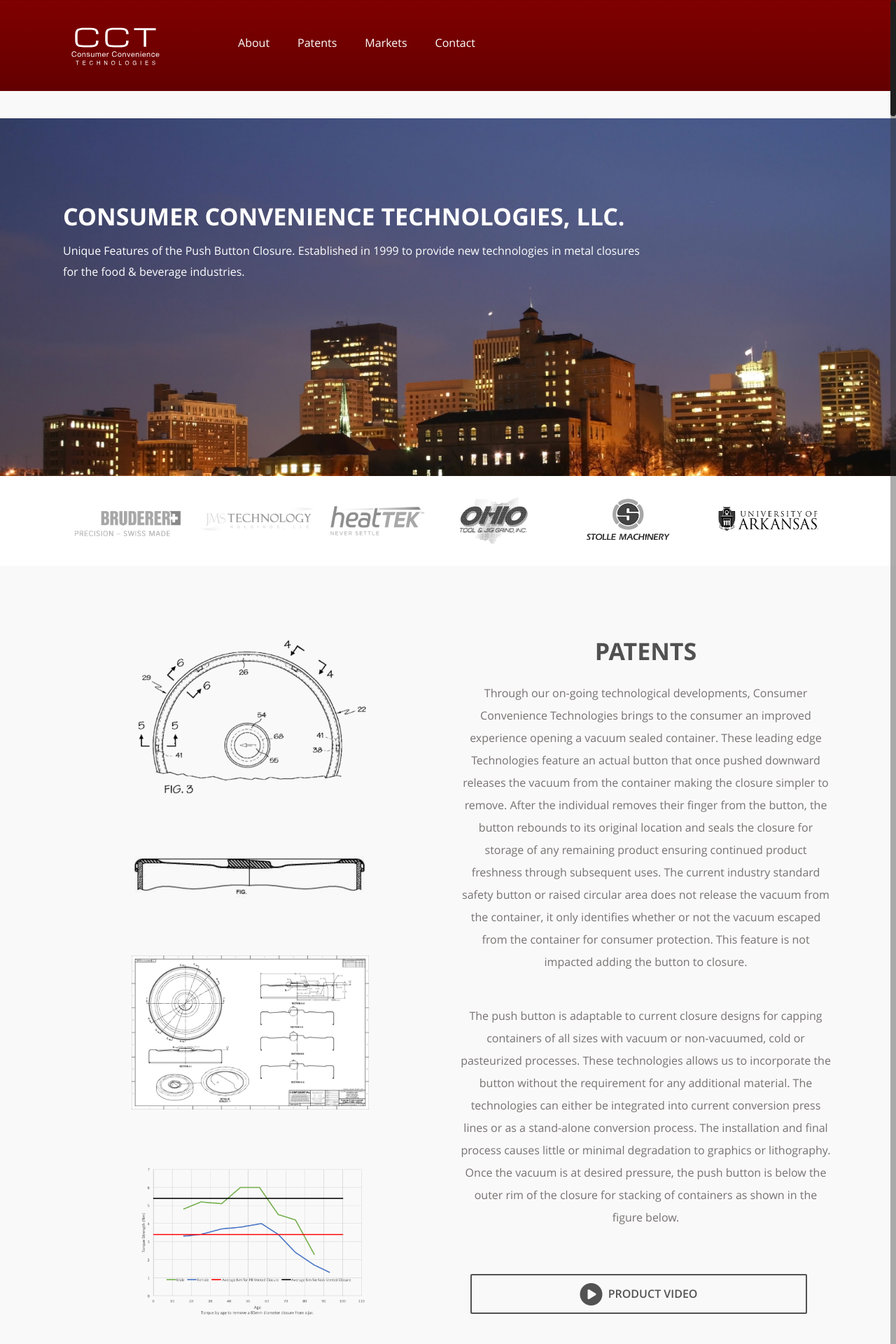
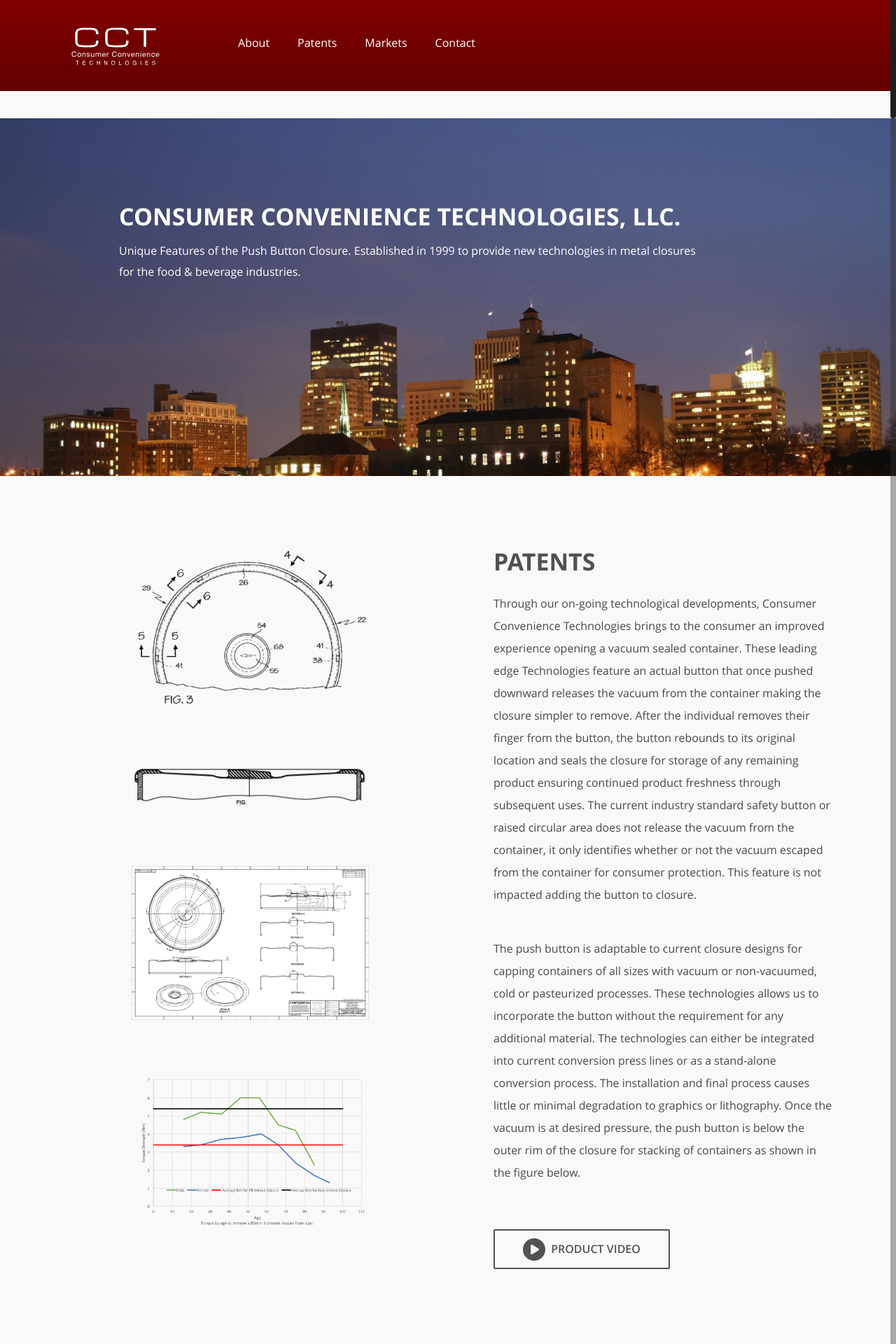
Before and after one commit to cbstodd/cct, a PHP site: page / in a window 1280 px wide. Shown: the top 1920 px of the page at 70% size. Run offline with PHP 8.4, Linux system fonts and the light colour scheme; some libraries are stand-ins or nearby versions.

Commit message:
Fixed Smooth scrolling and removed partners logos

```diff
--- a/css/main.css
+++ b/css/main.css
@@ -442,7 +442,8 @@
 }
 
 .about .features_list p {
-    color: #767272;
+    /*color: #767272;*/
+    color: #494848;
     font-family: "open_regular", Helvetica, Arial, sans-serif;
     font-size: 16px;
     margin-bottom: 45px;
@@ -540,12 +541,15 @@
 }
 
 .cta_body {
-    padding: 40px 0 70px 0;
+    padding: 40px 0 90px 0;
 
 }
 
 p.cta_text {
     font-size: 1.3em;
+    font-family: "open_regular", Helvetica, Arial, sans-serif;
+    margin-bottom: 45px;
+    line-height: 1.75em;
 }
 
 .cta_body > div > img {
@@ -586,7 +590,7 @@
     width: 100%;
     height: 100px;
     /*background: url('../img/custom/10001A-CCTCLOSURES_Page_1.png') no-repeat fixed center center;*/
-    background: url('../img/custom/dayton_nightriver.jpg') no-repeat fixed center center;
+    /*background: url('../img/custom/raw_patent/chart_one_white_overlay.png') no-repeat fixed center center;*/
     background-size: cover;
 }
 
@@ -845,10 +849,8 @@
     }
 
     /*img.cct-logo {*/
-        /*max-width: 100px;*/
-
+    /*max-width: 100px;*/
     /*}*/
-
     header nav {
         width: 100%;
         float: none;
@@ -891,8 +893,6 @@
     }
 
     /* Partners logo */
-
-
     img.bruderer {
         /*padding-top: 30px;*/
         text-align: center;
@@ -927,69 +927,8 @@
     }
 
     /*@media (max-width: 320px) {*/
-        /*img.cct-logo {*/
-            /*max-width: 100px;*/
-        /*}*/
+    /*img.cct-logo {*/
+    /*max-width: 100px;*/
+    /*}*/
 
-    }
-
-
-
-
-
-    /*		Hero section 		*/
-    .hero .caption {
-        margin-left: 0;
-    }
-
-    .app_store_btn {
-        display: block;
-        width: 90%;
-        padding-left: 0;
-        padding-right: 0;
-        text-align: center;
-    }
-
-    /*		Featured on section		*/
-    .clients {
-        padding: 25px 0 5px 0 !important;
-    }
-
-    .clients ul li {
-        margin-bottom: 25px !important;
-    }
-
-    /*		About Section 		*/
-    .about .features_list {
-        text-align: center;
-        margin: 0;
-    }
-
-    .about .features_list ul li {
-        text-indent: 0;
-        background: transparent !important;
-        margin-bottom: 20px;
-    }
-
-    .about .features_list ul li:last-child {
-        margin: 0;
-    }
-
-    a.app_link {
-        display: block;
-        margin-top: 20px;
-    }
-
-    /*		Subscription section 		*/
-    .sub_box #mc-email,
-    .sub_box #mc_submit {
-        display: block;
-        width: 90%;
-        margin: 0 auto;
-        text-align: center;
-    }
-
-    .sub_box #mc_submit {
-        margin-top: 20px;
-    }
 }
--- a/index.html
+++ b/index.html
@@ -5,9 +5,10 @@
     <title>Consumer Convenience Technologies, LLC</title>
 
     <!--  App Description  -->
-    <meta name="description" content="View Consumer Convenience Technologies LLC. (CCT) A lid patent technologies company"/>
+    <meta name="description" content="View Consumer Convenience Technologies, LLC. (CCT) A lid patent technologies company"/>
     <meta charset="utf-8">
-    <meta name="Consumer Convenience Technology" content="cctclosure.com">
+    <meta name="Consumer Convenience Technology, LLC. (CCT)" content="cctclosure.com">
+    <meta name="keywords" content="lid, lids, jar, patent, jmstechholdings, cdlplus, dayton oh, annapolis md, stodd, investor, metal, feeding, systems, container, packaging">
     <meta http-equiv="X-UA-Compatible" content="IE=Edge">
     <meta name="viewport" content="width=device-width, initial-scale=1.0, minimum-scale=1.0"/>
     <!-- * Favicon/icon * -->
@@ -116,33 +117,6 @@
     <!--  End Hero Section  -->
 
 
-    <!--  Featured On Section  -->
-    <section class="revenue" id="revenue">
-        <div class="container">
-
-            <ul class="list-unstyled text-center clearfix logo-list">
-                <li class="col-xs-12 col-sm-6 col-md-2 animated wow fadeInDown logos text-center" data-wow-delay=".2s">
-                    <img src="img/custom/client_logos/bnw/bruderer-bnw.png" alt="bruderer" title="bruderer" class="logo img-responsive bruderer">
-                </li>
-                <li class="col-xs-12 col-sm-6 col-md-2 animated wow fadeInDown logos text-center" data-wow-delay=".2s">
-                    <img src="img/custom/client_logos/bnw/jms_logo_bnw.png" alt="jms tech holdings" title="JMS Tech Holdings" class="logo img-responsive jms">
-                </li>
-                <li class="col-xs-12 col-sm-6 col-md-2 animated wow fadeInDown logos text-center" data-wow-delay=".3s">
-                    <img src="img/custom/client_logos/bnw/heattek-logo-bnw.png" alt="heattek" title="coors" class="logo img-responsive heattek">
-                </li>
-                <li class="col-xs-12 col-sm-6 col-md-2 animated wow fadeInDown logos text-center" data-wow-delay=".4s">
-                    <img src="img/custom/client_logos/bnw/ohio_tool_jig_grind-bnw.png" alt="ohio tool jig and grind" title="mt-olive" class="logo img-responsive ohio">
-                </li>
-                <li class="col-xs-12 col-sm-6 col-md-2 animated wow fadeInDown logos text-center" data-wow-delay=".5s">
-                    <img src="img/custom/client_logos/bnw/stolle_machinery-bnw.png" alt="stolle machinery" title="slilgan" class="logo img-responsive stolle">
-                </li>
-                <li class="col-xs-12 col-sm-6 col-md-2 animated wow fadeInDown logos text-center" data-wow-delay=".5s">
-                    <img src="img/custom/client_logos/bnw/univ_ark_sm-bnw.jpg" alt="university of ark" title="slilgan" class="logo img-responsive ark">
-                </li>
-            </ul>
-        </div>
-    </section>
-    <!--  End Featured On Section  -->
 
     <!--  Patent Section  -->
     <section class="about" id="about">
@@ -231,7 +205,6 @@
     </section>
     <!--  End About Section  -->
 
-
     <!--  Featured On Section  -->
     <section class="media" id="media">
         <div class="container">
@@ -246,12 +219,14 @@
                     <a href="https://www.ilovepickles.org/events/" target="_blank"><img src="img/media/PPI2017_banner.png" alt="Pickle Packers International 2017" class="animated wow fadeInLeft img-responsive" data-wow-delay="0.5s"></a>
                 </div>
                 <div class="col-md-7">
-                    <p class="cta_text animated wow fadeInDown" data-wow-delay="0.5s">CCT is headed to Chicago for the 2017 Annual Meeting and Product Showcase Registration. Be sure to come say hello! We look forward to sharing our new technologies with you.</p>
+                    <p class="cta_text animated wow fadeInDown" data-wow-delay="0.5s">CCT is headed to Chicago for the 2017 Annual Meeting and Product Showcase Registration. Be sure to stop by and say hello!</p>
                 </div>
             </div>
         </div>
     </section>
     <!--  End Featured On Section  -->
+
+
 
 
 
@@ -302,6 +277,37 @@
     </section>
     <!--  / Markets Section  -->
 
+
+
+    <!--  Featured On Section  -->
+    <!--<section class="revenue" id="revenue">-->
+        <!--<div class="container">-->
+            <!--&lt;!&ndash;<h3 class="text-center">Partners</h3>&ndash;&gt;-->
+
+            <!--<ul class="list-unstyled text-center clearfix logo-list">-->
+                <!--<li class="col-xs-12 col-sm-6 col-md-2 animated wow fadeInDown logos text-center" data-wow-delay=".2s">-->
+                    <!--<img src="img/custom/client_logos/bnw/bruderer-bnw.png" alt="bruderer" title="bruderer" class="logo img-responsive bruderer">-->
+                <!--</li>-->
+                <!--<li class="col-xs-12 col-sm-6 col-md-2 animated wow fadeInDown logos text-center" data-wow-delay=".2s">-->
+                    <!--<img src="img/custom/client_logos/bnw/jms_logo_bnw.png" alt="jms tech holdings" title="JMS Tech Holdings" class="logo img-responsive jms">-->
+                <!--</li>-->
+                <!--<li class="col-xs-12 col-sm-6 col-md-2 animated wow fadeInDown logos text-center" data-wow-delay=".3s">-->
+                    <!--<img src="img/custom/client_logos/bnw/heattek-logo-bnw.png" alt="heattek" title="coors" class="logo img-responsive heattek">-->
+                <!--</li>-->
+                <!--<li class="col-xs-12 col-sm-6 col-md-2 animated wow fadeInDown logos text-center" data-wow-delay=".4s">-->
+                    <!--<img src="img/custom/client_logos/bnw/ohio_tool_jig_grind-bnw.png" alt="ohio tool jig and grind" title="mt-olive" class="logo img-responsive ohio">-->
+                <!--</li>-->
+                <!--<li class="col-xs-12 col-sm-6 col-md-2 animated wow fadeInDown logos text-center" data-wow-delay=".5s">-->
+                    <!--<img src="img/custom/client_logos/bnw/stolle_machinery-bnw.png" alt="stolle machinery" title="slilgan" class="logo img-responsive stolle">-->
+                <!--</li>-->
+                <!--<li class="col-xs-12 col-sm-6 col-md-2 animated wow fadeInDown logos text-center" data-wow-delay=".5s">-->
+                    <!--<img src="img/custom/client_logos/bnw/univ_ark_sm-bnw.jpg" alt="university of ark" title="slilgan" class="logo img-responsive ark">-->
+                <!--</li>-->
+            <!--</ul>-->
+        <!--</div>-->
+    <!--</section>-->
+    <!--  End Featured On Section  -->
+
     <!-- *%% Patent %%* -->
     <!--<section class="patent" id="patent">-->
         <!--<div class="container">-->
@@ -322,7 +328,7 @@
                 <ul class="list-unstyled text-center slides clearfix" id="tslider">
                     <!--<li>-->
                     <!--<blockquote>-->
-                    <!--<a href="mailto:JeffStodd@jmstechholdings.com?subject=CCT Contact" target="_blank" class="contact" style="text-decoration: none;">-->
+                    <!--<a href="mailto:jeff.stodd@cctclosures.com?subject=CCT Contact" target="_blank" class="contact" style="text-decoration: none;">-->
                     <!--<p>Click on the individuals name you wish to contact</p>-->
                     <!--<span class="author text-uppercase">Ralph P. Stodd</span>-->
                     <!--<span class="job">Manager</span></a>-->
@@ -331,7 +337,7 @@
 
                     <li>
                         <blockquote>
-                            <a href="mailto:JeffStodd@jmstechholdings.com?subject=CCT Contact" target="_blank" class="contact" style="text-decoration: none;">
+                            <a href="mailto:jeff.stodd@cctclosures.com?subject=CCT Contact [Jeff Stodd]" target="_blank" class="contact" style="text-decoration: none;">
                                 <p>Click on the individuals name you wish to contact</p>
                                 <span class="author text-uppercase">Jeffery M. Stodd</span>
                                 <span class="job">Manager</span>
@@ -342,7 +348,7 @@
 
                     <li>
                         <blockquote>
-                            <a href="mailto:james.bach@bach-llc.com?subject=CCT Contact" target="_blank" class="contact" style="text-decoration: none;">
+                            <a href="mailto:james.bach@cctclosures.com?subject=CCT Contact [James Bach]" target="_blank" class="contact" style="text-decoration: none;">
                                 <p>Click on the individuals name you wish to contact</p>
                                 <span class="author text-uppercase">James C. Bach</span>
                                 <span class="job">Manager</span>
@@ -375,7 +381,7 @@
         <!-- * Old Footer below * -->
         <p class="copyright animated wow fadeIn" data-wow-duration="2s" style="color:#eeeeee;">Copyright
             <i class="fa fa-copyright"></i> 2017
-            <a href="mailto:jeffstodd@jmstechholdings.com?subject=CCT Contact" target="_blank" style="color: #eeeeee; text-decoration:underline;">Consumer Convenience Technologies, LLC</a>. All rights reserved.
+            <a href="mailto:contact@cctclosures.com?subject=CCT Contact" target="_blank" style="color: #eeeeee; text-decoration:underline;">Consumer Convenience Technologies, LLC</a>. All rights reserved.
         </p>
         <p class="copyright animated wow fadeIn" data-wow-duration="2s" style="color:#eeeeee;">
             For questions regarding the website, please use <a href="http://colinstodd.com/contact" target="_blank" style="text-decoration:underline;">this email</a>.
--- a/js/main.js
+++ b/js/main.js
@@ -1,21 +1,37 @@
 $(document).ready(function() {
 
-    //Navigation menu scrollTo
-    $('header nav ul li a').click(function( event ) {
-        event.preventDefault();
-        var section = $(this).attr('href');
-        var section_pos = $(section).position();
+  // NEW Smooth scroll
+  $('a[href*=#]:not([href=#])').click(function() {
+    if (location.pathname.replace(/^\//,'') == this.pathname.replace(/^\//,'')
+        || location.hostname == this.hostname) {
 
-        if (section_pos){
-            $(window).scrollTo({ top: section_pos.top, left: '0px' }, 1500);
-        }
+      var target = $(this.hash);
+      target = target.length ? target : $('[name=' + this.hash.slice(1) +']');
+      if (target.length) {
+        $('html,body').animate({
+          scrollTop: target.offset().top
+        }, 1500);
+        return false;
+      }
+    }
+  });
 
-    });
 
-    $('.app_link').click(function( e ) {
-        event.preventDefault();
-        $(window).scrollTo({ top: $('#hero').position().top, left: '0px' }, 1000);
-    });
+    // OLD Navigation menu scrollTo
+    // $('header nav ul li a').click(function( event ) {
+    //     event.preventDefault();
+    //     var section = $(this).attr('href');
+    //     var section_pos = $(section).position();
+    //
+    //     if (section_pos){
+    //         $(window).scrollTo({ top: section_pos.top, left: '0px' }, 1500);
+    //     }
+    // });
+    //
+    // $('.app_link').click(function( e ) {
+    //     event.preventDefault();
+    //     $(window).scrollTo({ top: $('#hero').position().top, left: '0px' }, 1000);
+    // });
 
 
     //Show & Hide menu on mobile
```
